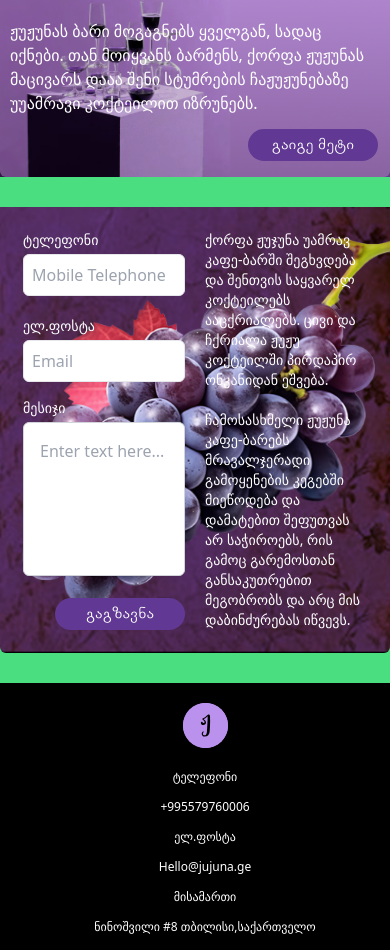
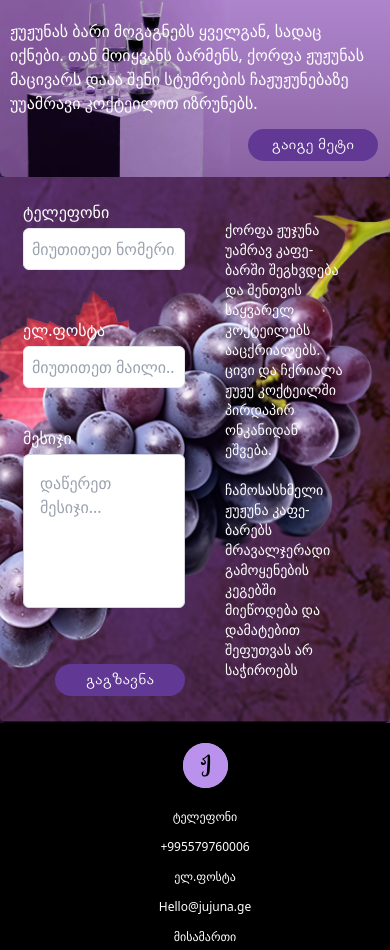
Before and after one commit to linesquad/jujuna, a React (Vite) app: page / in a window 390 px wide. Shown: the part 1854-2804 px from the top of the page. Built offline with nearby package versions, Linux system fonts and the light colour scheme.

Commit message:
add some details

```diff
--- a/src/components/Button.jsx
+++ b/src/components/Button.jsx
@@ -1,7 +1,7 @@
 /* eslint-disable react/prop-types */
-function Button({ children, onClick, type }) {
-  const base =
-    "w-[130px] h-[32px] rounded-[50px] text-[16px] text-[#fff] font-arialgeo font-normal md:w-[130px] md:h-[40px] xl:w-[126px] xl:h-[49px] xl:text-[18px]";
+function Button({ children, onClick, type, disabled }) {
+  const base = `w-[130px] h-[32px] rounded-[50px] text-[16px] text-[#fff] font-arialgeo font-normal md:w-[130px] md:h-[40px] xl:w-[126px] xl:h-[49px] xl:text-[18px]
+    ${disabled ? "cursor-not-allowed" : ""}`;
 
   const styles = {
     primary: base + " bg-buttonColor-primary",
@@ -11,7 +11,7 @@ function Button({ children, onClick, type }) {
   };
 
   return (
-    <button className={styles[type]} onClick={onClick}>
+    <button className={styles[type]} onClick={onClick} disabled={disabled}>
       {children}
     </button>
   );
--- a/src/components/landingComponents/Connect.jsx
+++ b/src/components/landingComponents/Connect.jsx
@@ -1,132 +1,37 @@
 import Wrapper from "../Wrapper";
+import ConnectForm from "./connectComponents/ConnectForm";
 import HeroContent from "./HeroContent";
-import Button from "../Button";
-
-import { useForm } from "react-hook-form";
-import { DevTool } from "@hookform/devtools";
 
 const Connect = () => {
-  const form = useForm();
-  const { register, control, handleSubmit, formState } = form;
-  const { errors } = formState;
-
-  const onSubmit = (data) => {
-    console.log("Form submitted", data);
-  };
-
   return (
-    <div className="bg-green-400 w-full py-[30px] md:py-[30px]">
     <Wrapper>
       <div
         className="p-[23px] lg:px-[40px] lg:pt-[70px] lg:pb-[40px] bg-[url('/images/connect.png')]
         bg-no-repeat bg-cover w-full  rounded-b-md lg:rounded-md
-        bg-right md:bg-right grid grid-rows-1 grid-cols-2 md:grid-cols-2 gap-x-5
-        "
+        bg-right md:bg-right grid grid-rows-1 grid-cols-2 md:grid-cols-2 gap-x-5"
       >
+        <ConnectForm />
         <div>
-            <form
-              className="space-y-4"
-              onSubmit={handleSubmit(onSubmit)}
-              noValidate
-            >
-              <div className="mb-5">
-                <label
-                  htmlFor="mobile"
-                  className="block text-sm font-medium text-color-primary mb-1"
-                >
-                  ტელეფონი
-                </label>
-                <input
-                  type="tel"
-                  id="mobile"
-                  placeholder="Mobile Telephone"
-                  className="w-full p-2 border rounded-md focus:outline-none focus:ring-2 focus:ring-buttonColor-primary"
-                  {...register("mobile", {
-                    required: {
-                      value: true,
-                      message: "Mobile number is required",
+          <div className="block md:hidden">
+            <HeroContent
+              descriptionStyle="text-sm text-color-primary md:text-base lg:text-lg xl:text-xl"
+              containerStyle="font-normal p-5"
+              description={[
+                {
+                  paragraph:
+                    "ქორფა ჟუჯუნა უამრავ კაფე-ბარში შეგხვდება და შენთვის საყვარელ კოქტეილებს ააცქრიალებს. ცივი და ჩქრიალა ჟუჟუ კოქტეილში პირდაპირ ონკანიდან ეშვება.",
                 },
-                    pattern: {
-                      value: /^\d+$/,
-                      message: "Invalid phone number format",
+                {
+                  paragraph:
+                    "ჩამოსასხმელი ჟუჟუნა კაფე-ბარებს მრავალჯერადი გამოყენების კეგებში მიეწოდება და დამატებით შეფუთვას არ საჭიროებს",
                 },
-                  })}
+              ]}
             />
-                <p className="text-red-300 font-bold">
-                  {errors.mobile?.message}
-                </p>
           </div>
-
-              <div>
-                <label
-                  htmlFor="email"
-                  className="block text-sm font-medium text-color-primary mb-1 "
-                >
-                  ელ.ფოსტა
-                </label>
-                <input
-                  type="email"
-                  id="email"
-                  placeholder="Email"
-                  className="w-full p-2 border rounded-md focus:outline-none focus:ring-2 focus:ring-buttonColor-primary"
-                  {...register("email", {
-                    required: {
-                      value: true,
-                      message: "Email is required",
-                    },
-                    pattern: {
-                      value: /^[a-zA-Z0-9._%+-]+@[a-zA-Z0-9.-]+\.[a-zA-Z]{2,}$/,
-                      message: "Invalid email format",
-                    },
-                  })}
-                />
-                <p className="text-red-300 font-bold">
-                  {errors.email?.message}
-                </p>
-              </div>
-
-              <div>
-                <label
-                  htmlFor="message"
-                  className="block text-sm font-medium text-color-primary mb-1"
-                >
-                  მესიჯი
-                </label>
-                <textarea
-                  id="message"
-                  placeholder="Enter text here..."
-                  className="w-full p-4 border border-gray-300 rounded-md shadow-sm focus:outline-none focus:ring-2 focus:ring-buttonColor-primary resize-none"
-                  rows="5"
-                  {...register("textArea", {
-                    required: {
-                      value: true,
-                      message: "Message is required",
-                    },
-                    minLength: {
-                      value: 5,
-                      message: "Enter a minimum of 5 symbols",
-                    },
-                    maxLength: {
-                      value: 500,
-                      message: "Enter a maximum of 500 symbols",
-                    },
-                  })}
-                />
-                <p className="text-red-300 font-bold">
-                  {errors.textArea?.message}
-                </p>
-              </div>
-
-              <div className="flex justify-end">
-                <Button type="large">გაგზავნა</Button>
-              </div>
-            </form>
-            <DevTool control={control} />
-          </div>
-
+          <div className="hidden md:block">
             <HeroContent
-            descriptionStyle="text-sm text-color-primary"
-            containerStyle="font-normal"
+              descriptionStyle="text-base text-color-primary md:text-base lg:text-lg xl:text-xl"
+              containerStyle="font-normal p-5"
               description={[
                 {
                   paragraph:
@@ -139,8 +44,9 @@ const Connect = () => {
               ]}
             />
           </div>
+        </div>
+      </div>
     </Wrapper>
-    </div>
   );
 };
 
--- /dev/null
+++ b/src/components/landingComponents/connectComponents/ConnectForm.jsx
@@ -0,0 +1,139 @@
+import Button from "../../Button";
+import { DevTool } from "@hookform/devtools";
+import { useForm } from "react-hook-form";
+import { useEffect } from "react";
+import { useTranslation } from "react-i18next";
+import { useSelector } from "react-redux";
+import { getMode } from "../../../features/darkModeSlice";
+
+const ConnectForm = () => {
+  const darkMode = useSelector(getMode);
+  const form = useForm({
+    defaultValues: {
+      mobile: "",
+      email: "",
+      textArea: "",
+    },
+  });
+  const { register, control, handleSubmit, formState, reset } = form;
+  const { errors, isSubmitting, isSubmitSuccessful } = formState;
+
+  const onSubmit = (data) => {
+    console.log("Form submitted", data);
+  };
+
+  const { t } = useTranslation();
+
+  useEffect(() => {
+    if (isSubmitSuccessful) reset();
+  }, [isSubmitSuccessful, reset]);
+  return (
+    <div className="">
+      <form
+        className="space-y-4 flex flex-col gap-3 md:gap-2"
+        onSubmit={handleSubmit(onSubmit)}
+        noValidate
+      >
+        <div className="mb-5 h-[70px]">
+          <label
+            htmlFor="mobile"
+            className="block text-md font-medium text-color-primary mb-1"
+          >
+            {t(`connectForm.tel`)}
+          </label>
+          <input
+            type="tel"
+            id="mobile"
+            placeholder={t(`connectForm.enterPhoneNumber`)}
+            className={`w-full p-2 border rounded-md focus:outline-none focus:ring-2 focus:ring-buttonColor-primary
+                ${darkMode ? "bg-black text-white border-none" : ""} `}
+            {...register("mobile", {
+              required: {
+                value: true,
+                message: "Mobile number is required",
+              },
+              pattern: {
+                value: /^\d+$/,
+                message: "Invalid phone number format",
+              },
+            })}
+          />
+          <p className="text-red-500 text-base mt-1 font-bold bg-backgroundColor-purpleMid inline-block">
+            {errors.mobile?.message}
+          </p>
+        </div>
+
+        <div className="mb-5 h-[80px]">
+          <label
+            htmlFor="email"
+            className="block text-md font-medium text-color-primary mb-1 "
+          >
+            {t(`connectForm.mail`)}
+          </label>
+          <input
+            type="email"
+            id="email"
+            placeholder={t(`connectForm.enterEmail`)}
+            className={`w-full p-2 border rounded-md focus:outline-none focus:ring-2 focus:ring-buttonColor-primary
+                ${darkMode ? "bg-black text-white border-none" : ""} `}
+            {...register("email", {
+              required: {
+                value: true,
+                message: "Email is required",
+              },
+              pattern: {
+                value: /^[a-zA-Z0-9._%+-]+@[a-zA-Z0-9.-]+\.[a-zA-Z]{2,}$/,
+                message: "Invalid email format",
+              },
+            })}
+          />
+          <p className="text-red-500 text-base mt-1 font-bold bg-backgroundColor-purpleMid inline-block">
+            {errors.email?.message}
+          </p>
+        </div>
+
+        <div className="mb-5 h-[210px]">
+          <label
+            htmlFor="message"
+            className="block text-md font-medium text-color-primary mb-1"
+          >
+            {t(`connectForm.message`)}
+          </label>
+          <textarea
+            id="message"
+            placeholder={t(`connectForm.writeMessage`)}
+            className={`w-full p-4 border border-gray-300 rounded-md shadow-sm focus:outline-none focus:ring-2 focus:ring-buttonColor-primary resize-none
+                ${darkMode ? "bg-black text-white border-none" : ""}`}
+            rows="5"
+            {...register("textArea", {
+              required: {
+                value: true,
+                message: "Message is required",
+              },
+              minLength: {
+                value: 5,
+                message: "Enter a minimum of 5 symbols",
+              },
+              maxLength: {
+                value: 500,
+                message: "Enter a maximum of 500 symbols",
+              },
+            })}
+          />
+          <p className="text-red-500 text-base mt-1 font-bold bg-backgroundColor-purpleMid inline-block">
+            {errors.textArea?.message}
+          </p>
+        </div>
+
+        <div className="flex justify-end">
+          <Button type="large" disabled={isSubmitting}>
+            {t(`connectForm.send`)}
+          </Button>
+        </div>
+      </form>
+      <DevTool control={control} />
+    </div>
+  );
+};
+
+export default ConnectForm;
--- a/src/i18n.js
+++ b/src/i18n.js
@@ -12,11 +12,20 @@ i18n
       ge: {
         translation: {
           navbar: {
-            about: "ჩვენს შესახებ",
+            about: "ჩვენზე",
             cocktail: "კოქტეილი",
             wines: "ღვინო",
             news: "სიახლეები",
             enter: "შესვლა",
+          },
+          connectForm: {
+            tel: "ტელეფონი",
+            mail: "ელ.ფოსტა",
+            message: "მესიჯი",
+            enterPhoneNumber: "მიუთითეთ ნომერი...",
+            enterEmail: "მიუთითეთ მაილი...",
+            writeMessage: "დაწერეთ მესიჯი...",
+            send: "გაგზავნა",
           },
         },
       },
@@ -29,6 +38,15 @@ i18n
             news: "News",
             enter: "Enter",
           },
+          connectForm: {
+            tel: "Mobile Number",
+            mail: "Email",
+            message: "Message",
+            enterPhoneNumber: "Enter a phone number...",
+            enterEmail: "Enter a email address...",
+            writeMessage: "Write a message...",
+            send: "Submit",
+          },
         },
       },
     },
```
Lines whose indentation alone changed are shown as unchanged.
